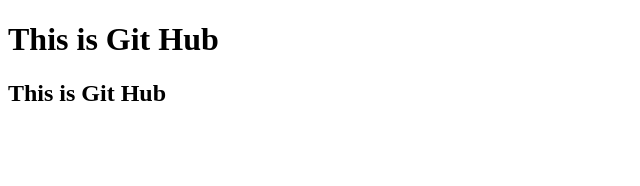
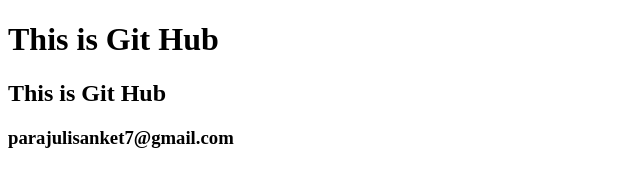
Before and after one commit to parajulisanket/Facebook, a plain HTML site: page index.html in a window 1280 px wide. Shown: the whole page, without its empty margins (0-640 px from the left). Drawn offline with Linux system fonts and the light colour scheme.

Commit message:
gmail added

```diff
--- a/index.html
+++ b/index.html
@@ -8,6 +8,7 @@
 <body>
     <h1>This is Git Hub</h1>
     <h2>This is Git Hub</h2>
+    <h3>parajulisanket7@gmail.com</h3>
 
 </body>
 </html>
```
